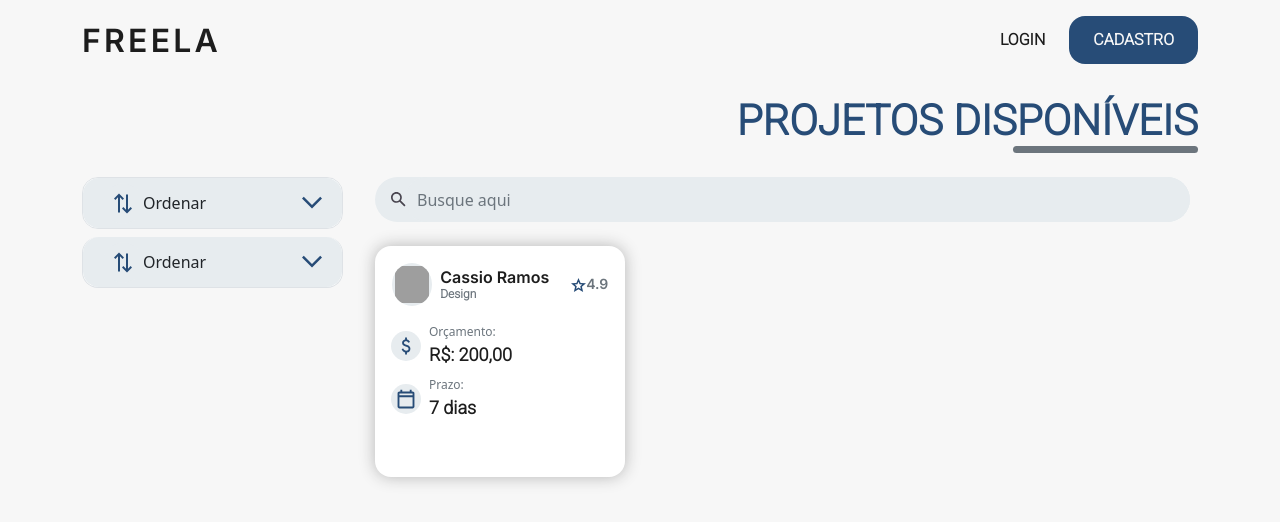
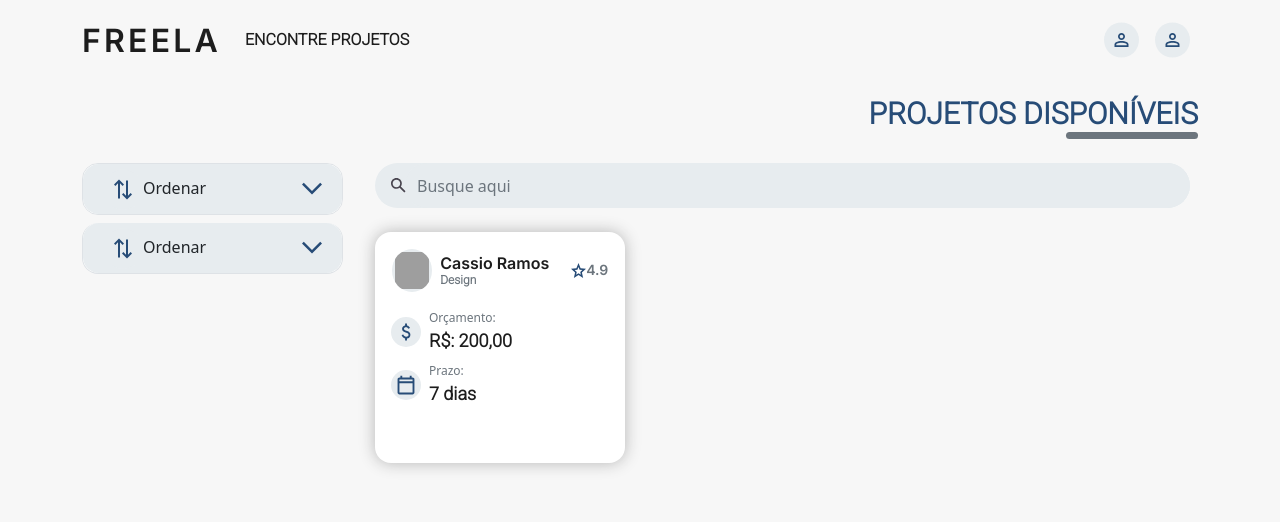
Before and after one commit to FREELA-sptech/FREELA-Web, a React (Vite) app: page /home in a window 1280 px wide. Shown: the top 522 px of the page. Built offline with nearby package versions, Linux system fonts and the light colour scheme; grey boxes are pictures that could not be loaded.

Commit message:
feat: create header internal

```diff
--- a/index.html
+++ b/index.html
@@ -25,4 +25,8 @@
     box-sizing: border-box;
     text-decoration: none !important;
   }
+
+  input {
+    box-shadow: none !important;
+  }
 </style>
--- a/src/pages/Home/Home.tsx
+++ b/src/pages/Home/Home.tsx
@@ -16,7 +16,7 @@ function Home() {
     <section className="home-background">
       <Container>
         <Row className="pt-3 pb-3 d-flex justify-content-end">
-          <h1 className="title-underline d-flex flex-column justify-content-end w-auto text-uppercase f-roboto dark-contrast-color fw-bold f-42 dark-contrast-color">
+          <h1 className="title-underline d-flex flex-column justify-content-end w-auto text-uppercase f-roboto dark-contrast-color fw-bold f-30 dark-contrast-color">
             projetos disponíveis
           </h1>
         </Row>
@@ -52,6 +52,7 @@ function Home() {
                   className="m-0 ms-3"
                 />
                 <Form.Control
+                  style={{boxShadow: 'none'}}
                   className="primary-input"
                   placeholder="Busque aqui"
                   aria-label="Busque aqui"
--- a/src/shared/components/Header/Header.tsx
+++ b/src/shared/components/Header/Header.tsx
@@ -1,6 +1,6 @@
 import { Link } from 'react-router-dom';
 import './style.scss'
-import { Container, Nav, Navbar, Offcanvas } from 'react-bootstrap';
+import { Container, Figure, Nav, Navbar, Offcanvas, Row } from 'react-bootstrap';
 import { useState } from 'react';
 
 function Header() {
@@ -19,10 +19,33 @@ function Header() {
         <Link to='/' className='logo' onClick={handleClose}>
           FREELA
         </Link>
+        <Link to='/perfil' className='tertiary-text d-none d-xl-block' onClick={handleClose}>
+          Encontre projetos
+        </Link>
+        <Row className='d-flex flex-grow-1 flex-nowrap m-0 justify-content-end align-items-center'>
+          <Link to='/perfil' className='w-auto px-2 d-xl-none' onClick={handleClose}>
+            <Figure.Image
+              width='35px'
+              height='35px'
+              alt="dollar"
+              src="/assets/icons/profile.svg"
+              className="m-0"
+            />
+          </Link>
+          <Link to='/perfil' className='w-auto px-2 d-xl-none' onClick={handleClose}>
+            <Figure.Image
+              width='35px'
+              height='35px'
+              alt="dollar"
+              src="/assets/icons/profile.svg"
+              className="m-0"
+            />
+          </Link>
           <Navbar.Toggle
             aria-controls='control-show-right-side-menu'
-          className='p-0'
+            className='p-0 w-auto'
             onClick={handleOpen} />
+        </Row>
         <Navbar.Offcanvas
           id='control-show-right-side-menu'
           aria-labelledby='control-show-label-menu'
@@ -35,12 +58,40 @@ function Header() {
           </Offcanvas.Header>
           <Offcanvas.Body>
             <Nav className="text-center justify-content-xl-end flex-grow-1">
+              {false ? (
+                <>
                   <Link to='/login' className='tertiary-text' onClick={handleClose}>
                     login
                   </Link>
                   <Link to='/cadastro' className='primary-standart' onClick={handleClose}>
                     cadastro
                   </Link>
+                </>
+              ) : (
+                <>
+                  <Link to='/perfil' className='tertiary-text d-xl-none' onClick={handleClose}>
+                    Encontre projetos
+                  </Link>
+                  <Link to='/perfil' className='w-auto px-2 d-xl-block d-none' onClick={handleClose}>
+                    <Figure.Image
+                      width='35px'
+                      height='35px'
+                      alt="dollar"
+                      src="/assets/icons/profile.svg"
+                      className="m-0"
+                    />
+                  </Link>
+                  <Link to='/perfil' className='w-auto px-2 d-xl-block d-none' onClick={handleClose}>
+                    <Figure.Image
+                      width='35px'
+                      height='35px'
+                      alt="dollar"
+                      src="/assets/icons/profile.svg"
+                      className="m-0"
+                    />
+                  </Link>
+                </>
+              )}
             </Nav>
           </Offcanvas.Body>
         </Navbar.Offcanvas>
--- a/src/shared/components/Header/style.scss
+++ b/src/shared/components/Header/style.scss
@@ -1,6 +1,10 @@
 .header {
   &-background {
     background-color: var(--background-color);
+
+    .navbar-hamburguer {
+      flex-shrink: initial;
+    }
 
     .navbar-toggler {
       border: none;
```
Also changed, not shown: public/assets/icons/profile.svg (added). Lines whose indentation alone changed are shown as unchanged.
